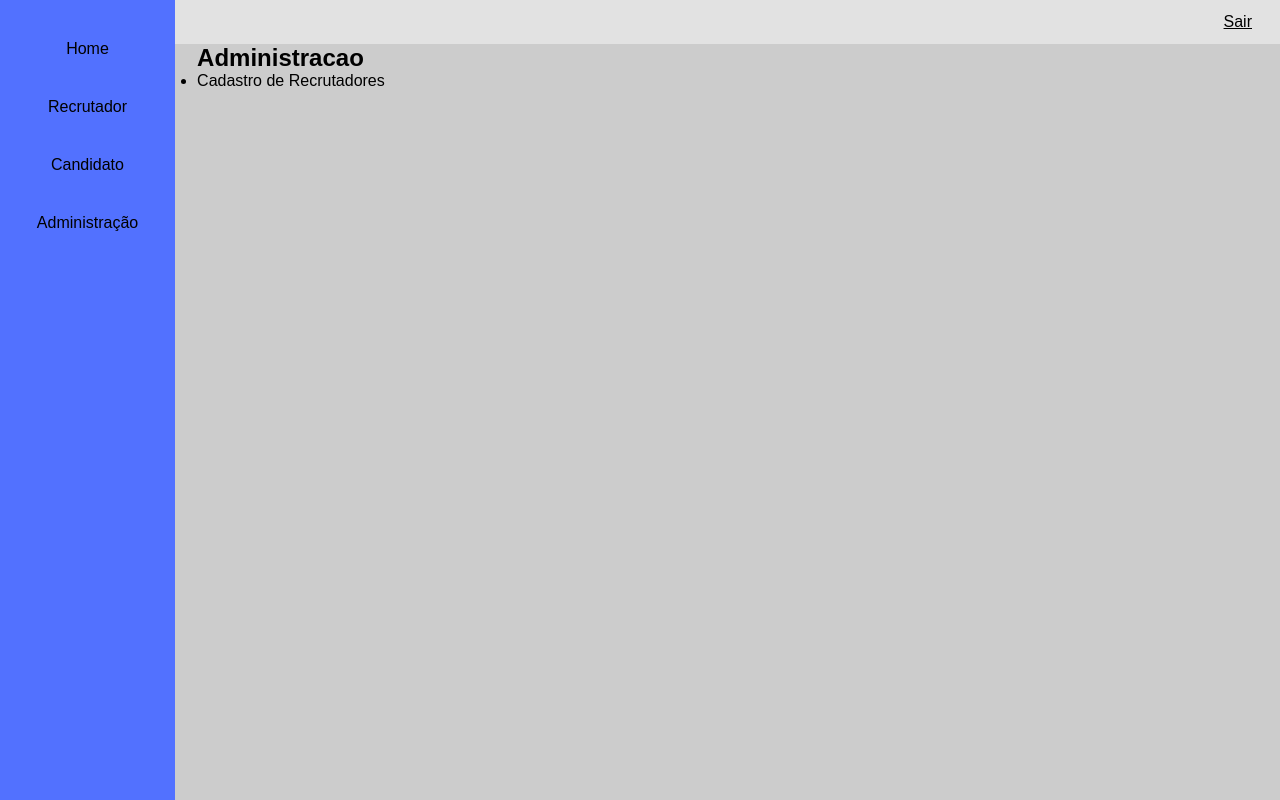
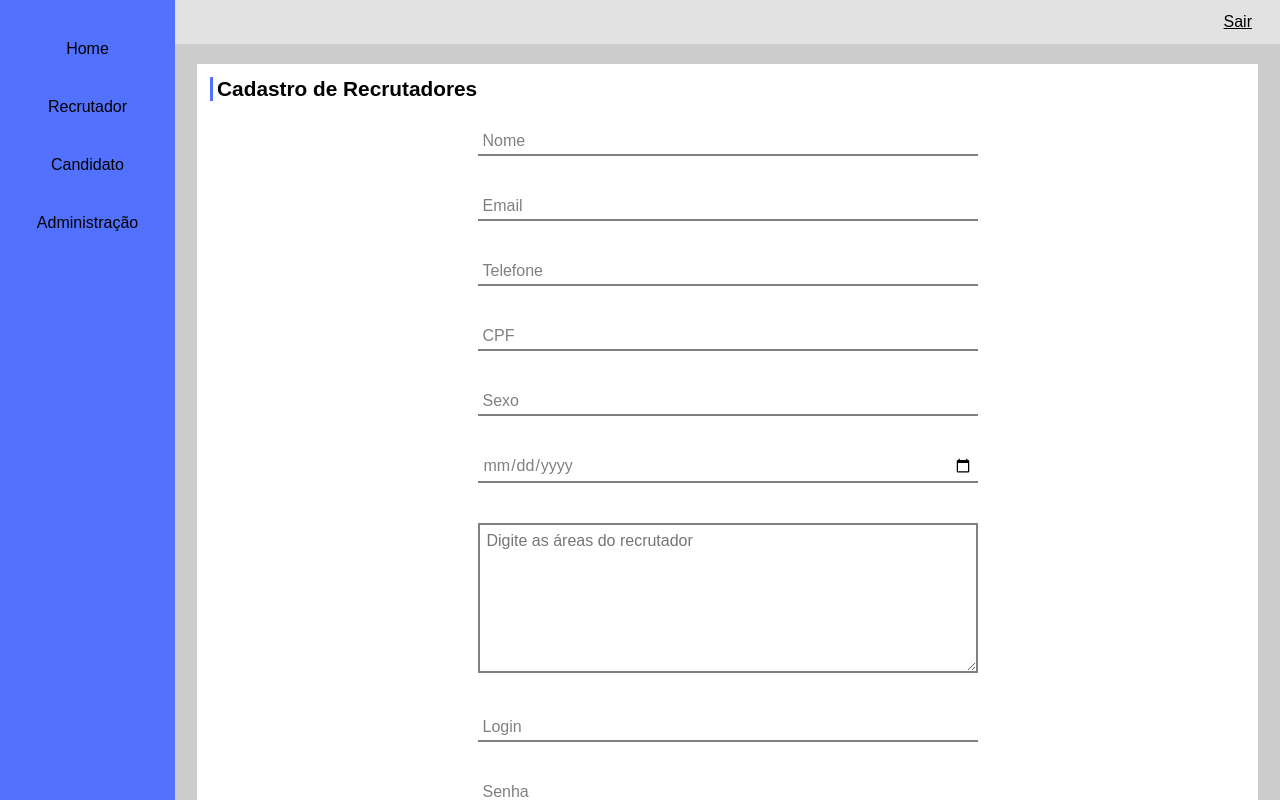
Before and after one commit to LevelUp-Challenge/web-project, a React (Create React App) app: page /levelup in a window 1280 px wide. Built offline with nearby package versions, Linux system fonts and the light colour scheme.

Commit message:
Página de adm feita e componente de textarea

```diff
--- a/src/Components/Input.jsx
+++ b/src/Components/Input.jsx
@@ -14,7 +14,14 @@ const Input = (props)=>{
     return(
         <>
             <div className="inputSingle">
-                <input type={props.type} id={props.nome} name={props.nome} className={background(props)} required />
+                <input
+                    type={props.type}
+                    id={props.nome}
+                    name={props.nome}
+                    className={background(props)}
+                    placeholder={props.placeholder}
+                    required
+                />
                 <label htmlFor={props.nome}>{props.label}</label>
             </div>
         </>
--- a/src/Components/Sistema/Administracao/Administracao.jsx
+++ b/src/Components/Sistema/Administracao/Administracao.jsx
@@ -1,15 +1,75 @@
 import React from "react";
 import '../../../css/Administracao.css'
+import Input from "../../Input";
+import Submit from "../../Submit";
+import TextArea from "../../TextArea";
 
 const Administracao = () => {
     return (
         <>
             <section className="administracao">
                 <div className="container">
-                    <h1>Administracao</h1>
-                    <ul>
-                        <li>Cadastro de Recrutadores</li>
-                    </ul>
+                    <div className="box">
+                        <h3>Cadastro de Recrutadores</h3>
+                        <form action="">
+                            <Input
+                                type='text'
+                                nome='nome'
+                                label='Nome'
+                                cor='white'
+                            />
+                            <Input
+                                type='email'
+                                nome='email'
+                                label='Email'
+                                cor='white'
+                            />
+                            <Input
+                                type='number'
+                                nome='telefone'
+                                label='Telefone'
+                                cor='white'
+                            />
+                            <Input
+                                type='number'
+                                nome='cpf'
+                                label='CPF'
+                                cor='white'
+                            />
+                            <Input
+                                type='text'
+                                nome='sexo'
+                                label='Sexo'
+                                cor='white'
+                            />
+                            <Input
+                                type='date'
+                                nome='datanascimento'
+                                placeholder='Data de nascimento'
+                                cor='white'
+                            />
+                            <TextArea
+                                nome='areas'
+                                placeholder='Digite as áreas do recrutador'
+                            />
+                            <Input
+                                type='text'
+                                nome='login'
+                                label='Login'
+                                cor='white'
+                            />
+                            <Input
+                                type='text'
+                                nome='senha'
+                                label='Senha'
+                                cor='white'
+                            />
+                            <Submit
+                                destino='/'
+                                valor='Enviar'
+                            />
+                        </form>
+                    </div>
                 </div>
             </section>
         </>
--- /dev/null
+++ b/src/Components/TextArea.jsx
@@ -0,0 +1,14 @@
+import React from 'react'
+import '../css/TextArea.css'
+
+const TextArea = (props)=>{
+    return(
+        <>
+            <div className="textAreaSingle">
+                <textarea name={props.nome} id={props.nome} placeholder={props.placeholder}></textarea>
+            </div>
+        </>
+    )
+};
+
+export default TextArea;
--- a/src/css/Administracao.css
+++ b/src/css/Administracao.css
@@ -0,0 +1,26 @@
+section.administracao {
+    padding: 20px 0;
+}
+section.administracao .box {
+    width: 100%;
+    padding: 13px;
+}
+section.administracao .box h3 {
+    font-size: 1.3em;
+    padding-left: 7px;
+    position: relative;
+}
+section.administracao .box h3::before {
+    content: '';
+    width: 3px;
+    height: 100%;
+    position: absolute;
+    left: 0;
+    top: 0;
+    background-color: var(--roxo);
+}
+section.administracao .box form {
+    width: 100%;
+    max-width: 500px;
+    margin: 25px auto;
+}
--- a/src/css/Submit.css
+++ b/src/css/Submit.css
@@ -8,4 +8,5 @@ input[type='submit'] {
     background-color: var(--roxo);
     cursor: pointer;
     text-transform: uppercase;
+    border: 1px solid black;
 }
--- /dev/null
+++ b/src/css/TextArea.css
@@ -0,0 +1,18 @@
+.textAreaSingle {
+    margin-top: 40px;
+    width: 100%;
+}
+.textAreaSingle textarea {
+    width: 100%;
+    height: 100%;
+    resize: vertical;
+    width: 100%;
+    height: 150px;
+    border: 2px solid gray;
+    padding: 7px;
+    outline: 0;
+    font-size: 16px;
+}
+.textAreaSingle textarea:focus {
+    border: 2px solid var(--roxo);
+}
```
